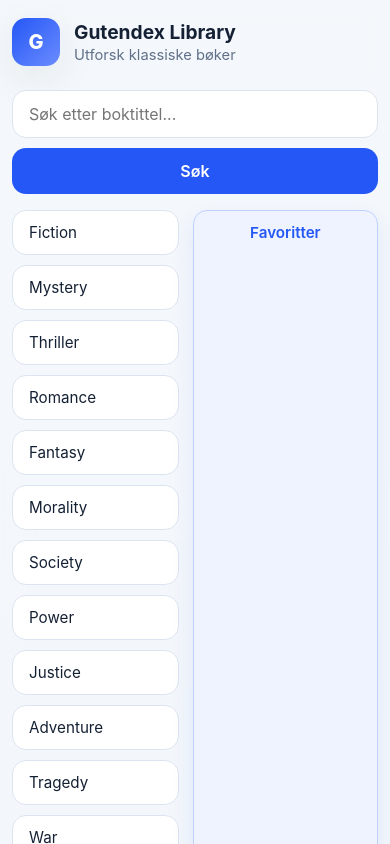
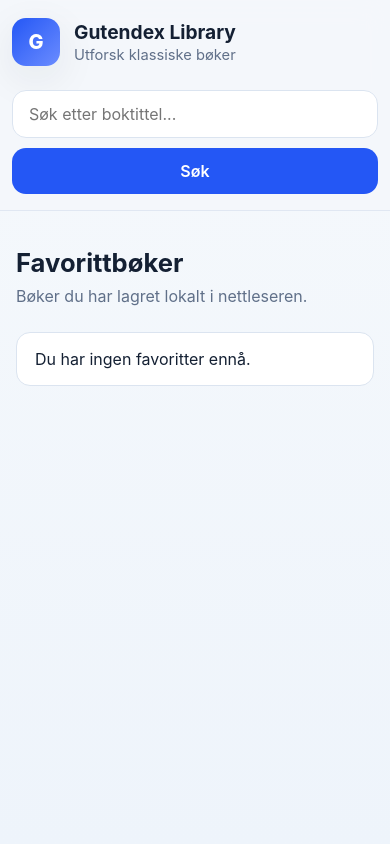
Before and after one commit to ibrahimkodehode-png/Gutendex, a React (Vite) app: page /favorites in a window 390 px wide. Shown: the top 844 px of the page. Built offline with nearby package versions, Linux system fonts and the light colour scheme.

Commit message:
Sidebar.jsx

```diff
--- a/src/components/Header.jsx
+++ b/src/components/Header.jsx
@@ -1,21 +1,5 @@
 import { NavLink, useNavigate, useSearchParams } from "react-router-dom";
 import { useState } from "react";
-
-const categories = [
-  "Fiction",
-  "Mystery",
-  "Thriller",
-  "Romance",
-  "Fantasy",
-  "Morality",
-  "Society",
-  "Power",
-  "Justice",
-  "Adventure",
-  "Tragedy",
-  "War",
-  "Philosophy",
-];
 
 function Header() {
   const navigate = useNavigate();
@@ -57,33 +41,6 @@ function Header() {
           <button type="submit">Søk</button>
         </form>
       </div>
-
-      <nav className="header-nav vertical-nav">
-        <div className="category-links side-category-links">
-          {categories.map((category) => (
-            <NavLink
-              key={category}
-              to={`/category/${category.toLowerCase()}`}
-              className={({ isActive }) =>
-                isActive ? "nav-pill side-pill active" : "nav-pill side-pill"
-              }
-            >
-              {category}
-            </NavLink>
-          ))}
-        </div>
-
-        <NavLink
-          to="/favorites"
-          className={({ isActive }) =>
-            isActive
-              ? "favorites-link side-favorites-link active"
-              : "favorites-link side-favorites-link"
-          }
-        >
-          Favoritter
-        </NavLink>
-      </nav>
     </header>
   );
 }
--- a/src/index.css
+++ b/src/index.css
@@ -40,6 +40,10 @@ input {
   font: inherit;
 }
 
+img {
+  max-width: 100%;
+}
+
 .app-shell {
   min-height: 100vh;
 }
@@ -55,7 +59,7 @@ input {
   top: 0;
   z-index: 100;
   backdrop-filter: blur(14px);
-  background: rgba(244, 247, 251, 0.86);
+  background: rgba(244, 247, 251, 0.9);
   border-bottom: 1px solid rgba(219, 228, 240, 0.8);
 }
 
@@ -459,9 +463,9 @@ input {
 }
 
 @media (max-width: 640px) {
-  .page-content,
   .header-top,
-  .header-nav {
+  .header-nav,
+  .app-layout {
     width: min(calc(100% - 24px), var(--max-width));
   }
 
```
Also changed, not shown: src/components/Sidebar.jsx (added, +55 -0 lines).
